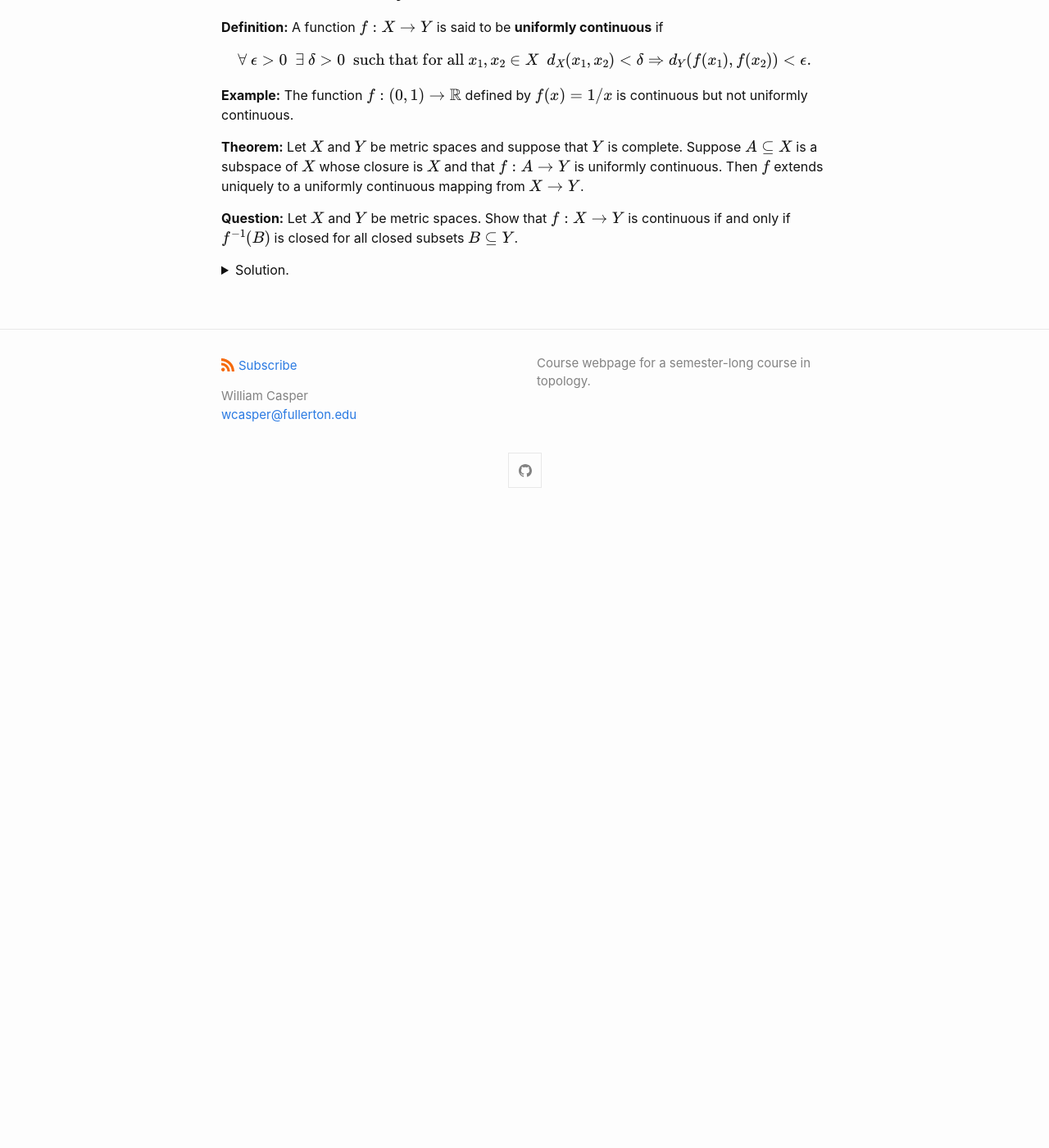
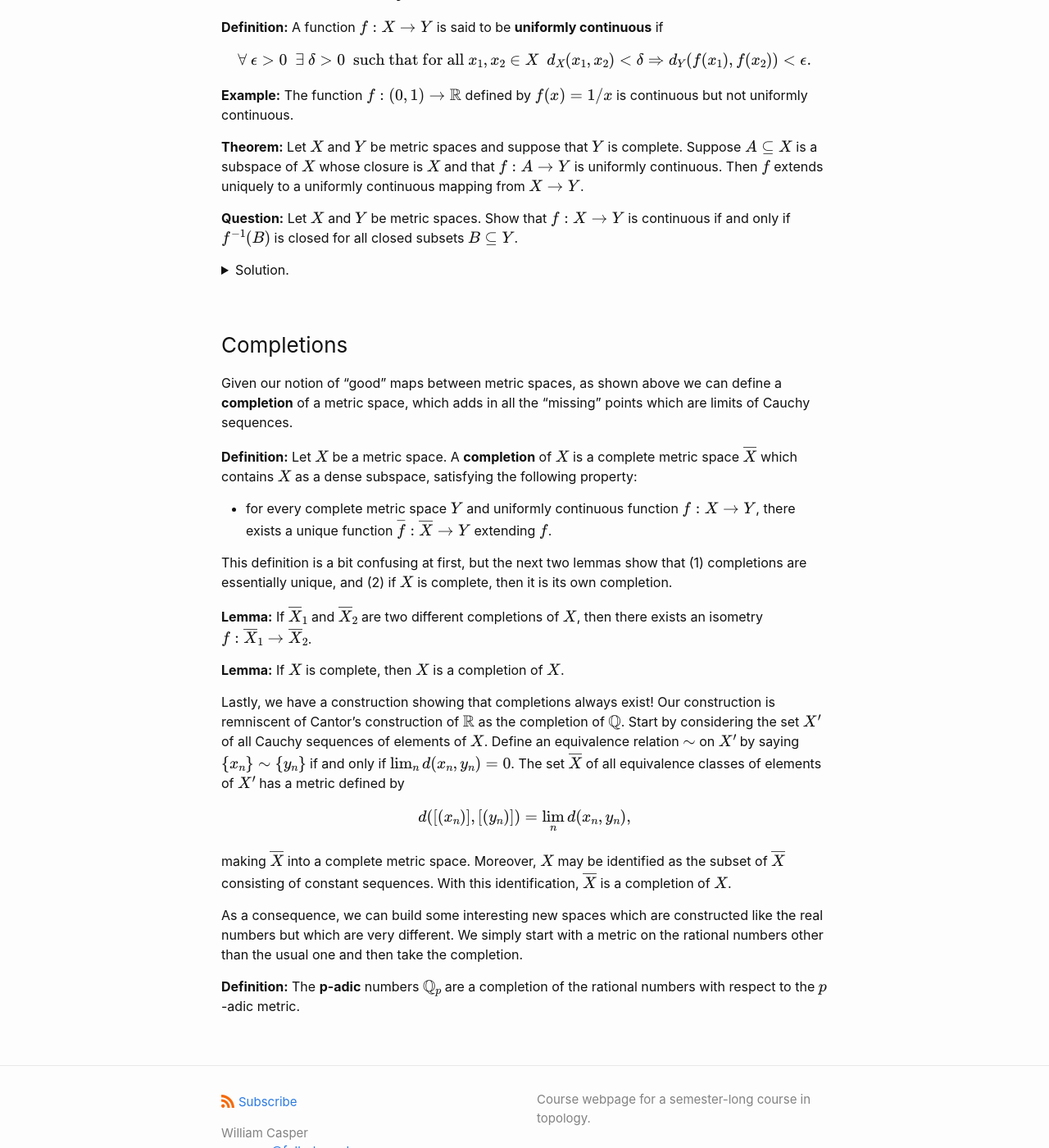
Before and after one commit to wcasper/math414fall2022, a Jekyll site: the page built from _topics/010-continuity.md, in a window 1280 px wide and 1400 px high, scrolled down 1297 px. Shown: the whole window at 82% size. Built offline with Jekyll 4.4.1, drawn with Linux system fonts in a browser that asks for light colours; before the commit the page ends 1927 px from its top, so only the background shows below that.

Commit message:
added completions

```diff
--- a/_topics/010-continuity.md
+++ b/_topics/010-continuity.md
@@ -63,3 +63,30 @@ $$\forall\ \epsilon>0\ \ \exists\ \delta>0\ \ \text{such that for all $x_1,x_2\i
   <summary>Solution.</summary>
   Use the fact the a set is closed if and only if it's complement is open.
 </details>
+
+### Completions
+
+Given our notion of "good" maps between metric spaces, as shown above we can define a **completion** of a metric space, which adds in all the "missing" points which are limits of Cauchy sequences.
+
+**Definition:** Let $$X$$ be a metric space.  A **completion** of $$X$$ is a complete metric space $$\overline X$$ which contains $$X$$ as a dense subspace, satisfying the following property:
+* for every complete metric space $$Y$$ and uniformly continuous function $$f: X\rightarrow Y$$, there exists a unique function $$\overline f: \overline X\rightarrow Y$$ extending $$f$$.
+
+This definition is a bit confusing at first, but the next two lemmas show that (1) completions are essentially unique, and (2) if $$X$$ is complete, then it is its own completion.
+
+**Lemma:** If $$\overline X_1$$ and $$\overline X_2$$ are two different completions of $$X$$, then there exists an isometry $$f: \overline X_1\rightarrow\overline X_2$$.
+
+**Lemma:** If $$X$$ is complete, then $$X$$ is a completion of $$X$$.
+
+Lastly, we have a construction showing that completions always exist!  Our construction is remniscent of Cantor's construction of $$\mathbb R$$ as the completion of $$\mathbb Q$$.
+Start by considering the set $$X'$$ of all Cauchy sequences of elements of $$X$$.
+Define an equivalence relation $$\sim$$ on $$X'$$ by saying $$\{x_n\}\sim\{y_n\}$$ if and only if $$\lim_n d(x_n,y_n) = 0$$.
+The set $$\overline X$$ of all equivalence classes of elements of $$X'$$ has a metric defined by
+
+$$d([(x_n)],[(y_n)]) = \lim_n d(x_n,y_n),$$
+
+making $$\overline X$$ into a complete metric space.  Moreover, $$X$$ may be identified as the subset of $$\overline{X}$$ consisting of constant sequences.  With this identification, $$\overline{X}$$ is a completion of $$X$$.
+
+As a consequence, we can build some interesting new spaces which are constructed like the real numbers but which are very different.
+We simply start with a metric on the rational numbers other than the usual one and then take the completion.
+
+**Definition:** The **p-adic** numbers $$\mathbb Q_p$$ are a completion of the rational numbers with respect to the $$p$$-adic metric.
```
